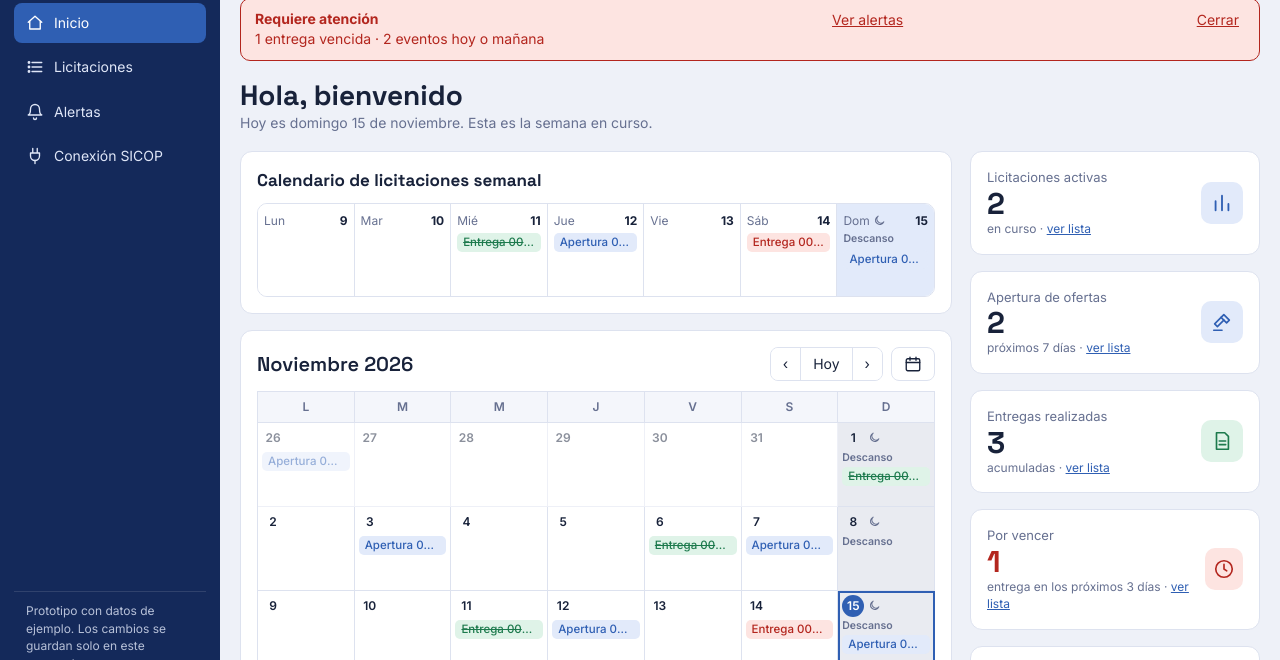
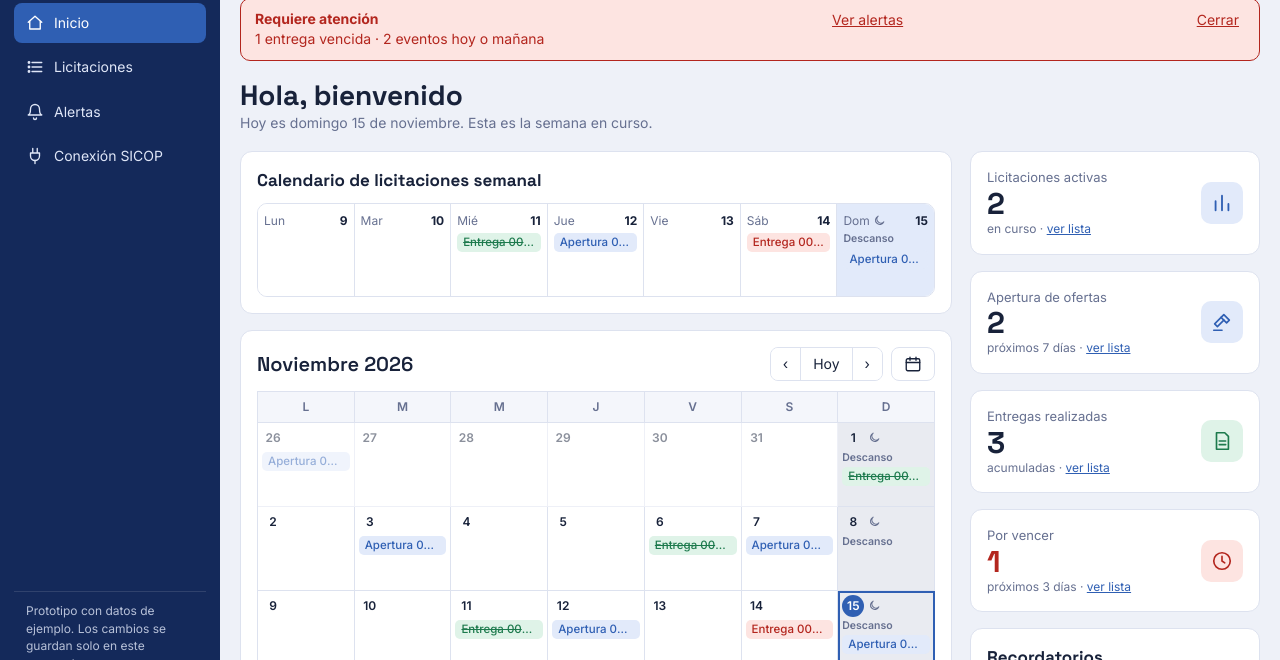
Before and after one commit to LicitaControl/licitacontrol.github.io, a plain HTML site: page index.html in a window 1280 px wide. Shown: the part 96-756 px from the top of the page. Drawn offline with Linux system fonts and the light colour scheme.

Commit message:
Fix KPI display for upcoming bids in index.html

```diff
--- a/index.html
+++ b/index.html
@@ -454,7 +454,7 @@ function vInicio(){
   return bannerHtml()+
    '<div><h1>Hola, bienvenido</h1><p class="sub">Hoy es '+DIAS[(d.getDay()+6)%7].toLowerCase()+' '+d.getDate()+' de '+MES[d.getMonth()]+'. Esta es la semana en curso.</p></div>'+
    '<div class="grid"><div class="col"><div class="card"><h2 style="margin-bottom:10px">Calendario de licitaciones semanal</h2>'+weekHtml()+'</div>'+calendarCard()+'</div>'+
-   '<div class="col rightcol">'+kpi('Licitaciones activas',k.act,'en curso','chart','','act')+kpi('Apertura de ofertas',k.aper,'próximos 7 días','gavel','','aper')+kpi('Entregas realizadas',k.ent,'acumuladas','doc','ok','ent')+kpi('Por vencer',k.venc,'entrega en los próximos 3 días','clock',k.venc?'crit':'','venc')+remindersCard()+'</div></div>';
+   '<div class="col rightcol">'+kpi('Licitaciones activas',k.act,'en curso','chart','','act')+kpi('Apertura de ofertas',k.aper,'próximos 7 días','gavel','','aper')+kpi('Entregas realizadas',k.ent,'acumuladas','doc','ok','ent')+kpi('Por vencer',k.venc,'próximos 3 días','clock',k.venc?'crit':'','venc')+remindersCard()+'</div></div>';
 }
 function statusPill(it){
   if(it.estado==='Entregada')return '<span class="pill ok">Entregada</span>';
```
